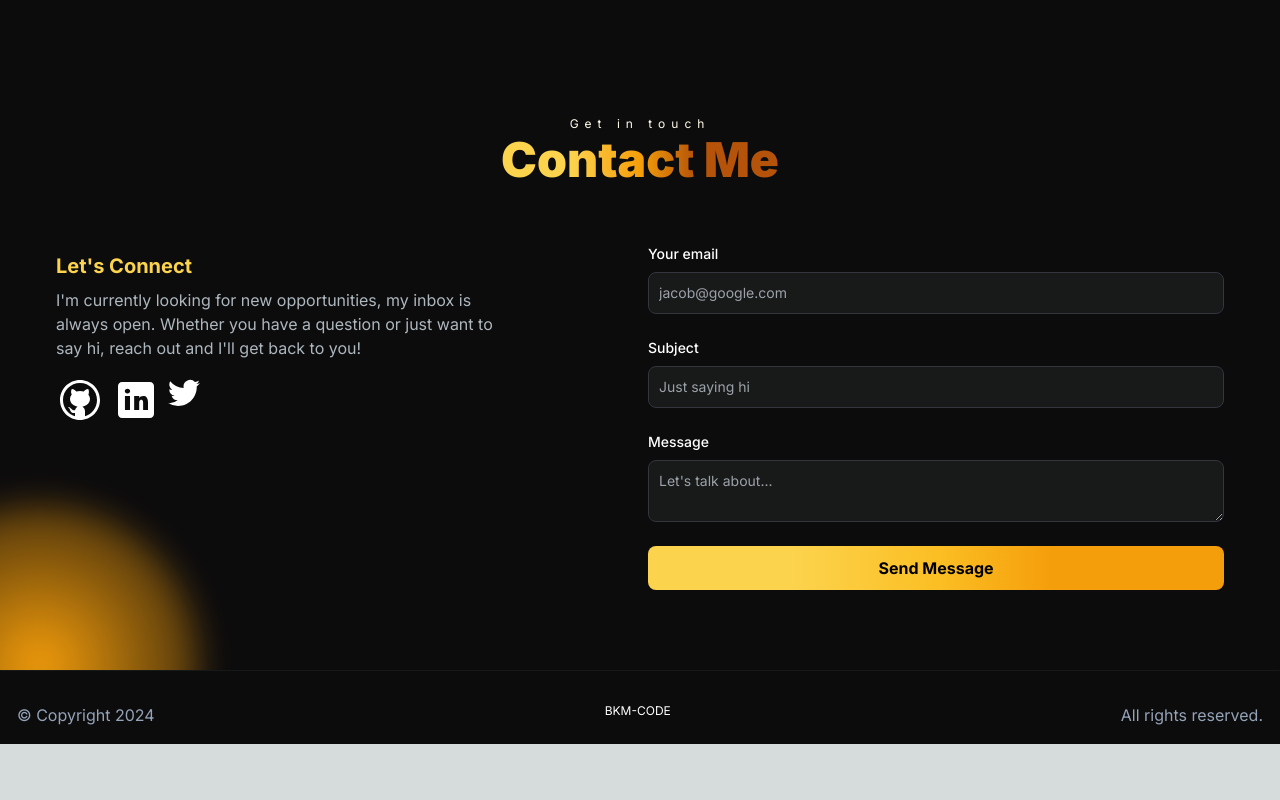
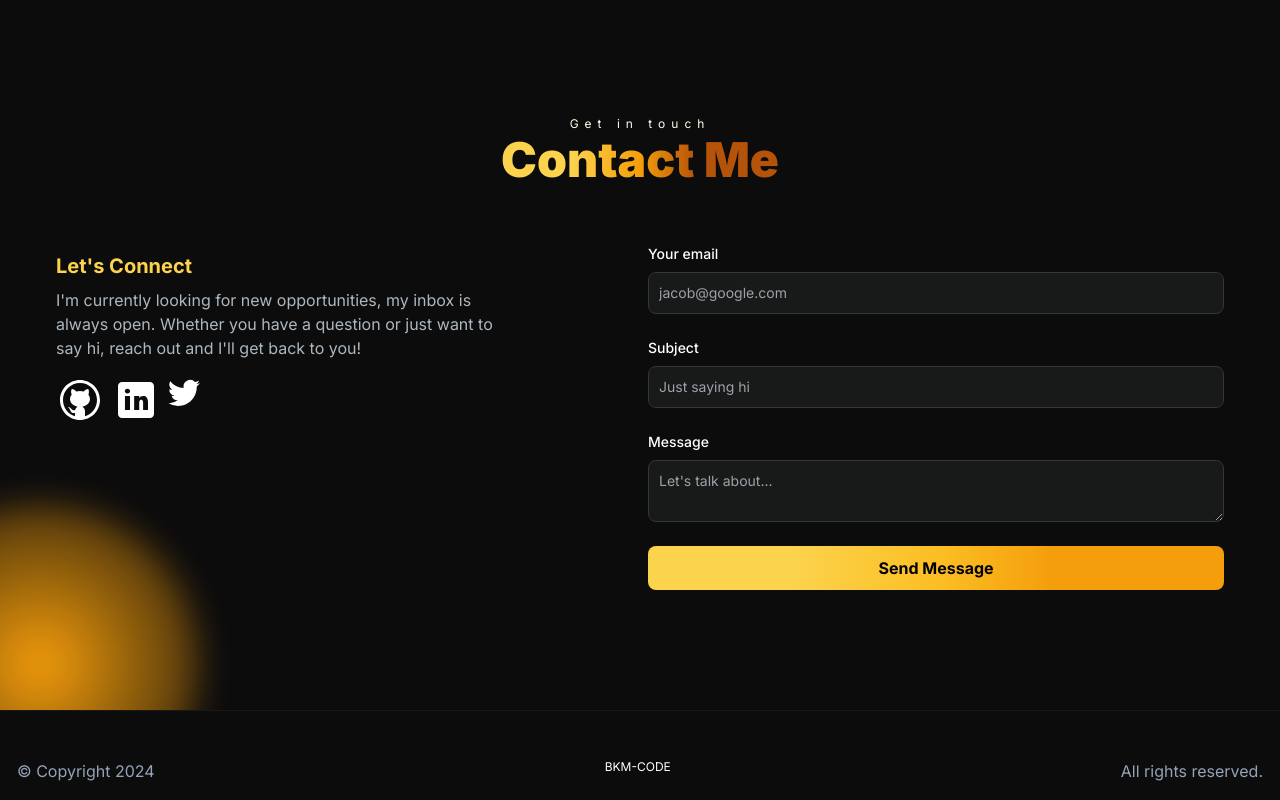
Before and after one commit to bridgitkanini/bridgitkanini-portfolio, a Next.js app: page / in a window 1280 px wide. Shown: the part 3596-4396 px from the top of the page. Before the commit the page ends 4340 px from the top, so only its background shows below. Built offline with nearby package versions, Linux system fonts and the light colour scheme.

Commit message:
Add margin between footer and send button on mobile.

```diff
--- a/src/app/components/EmailSection.jsx
+++ b/src/app/components/EmailSection.jsx
@@ -42,7 +42,7 @@ const EmailSection = () => {
   };
 
   return (
-    <section id="contact" className="py-12 pb-8 mt-10 sm:mt-24 mx-14">
+    <section id="contact" className="py-12 pb-8 my-10 sm:mt-24 mx-14">
       <div className="relative flex flex-col items-center justify-center mt-8">
         <span className="text-xs tracking-[.5em] text-amber-50 text-center -mb-2">
           Get in touch
--- a/src/app/components/Footer.jsx
+++ b/src/app/components/Footer.jsx
@@ -3,7 +3,7 @@ import React from "react";
 const Footer = () => {
   return (
     <footer className="footer fixed sm:relative bottom-0 w-full bg-[#0d0c0d] border z-10 border-t-[#181919] border-l-transparent border-r-transparent border-b-transparent">
-      <div className="container p-4 mt-4 flex justify-between">
+      <div className="container p-4 mt-8 flex justify-between">
         <p className="text-xs sm:text-base text-slate-400">© Copyright 2024</p>
         <span className="text-xs text-white font-normal">BKM-CODE</span>
         <p className="text-xs sm:text-base text-slate-400">All rights reserved.</p>
```
